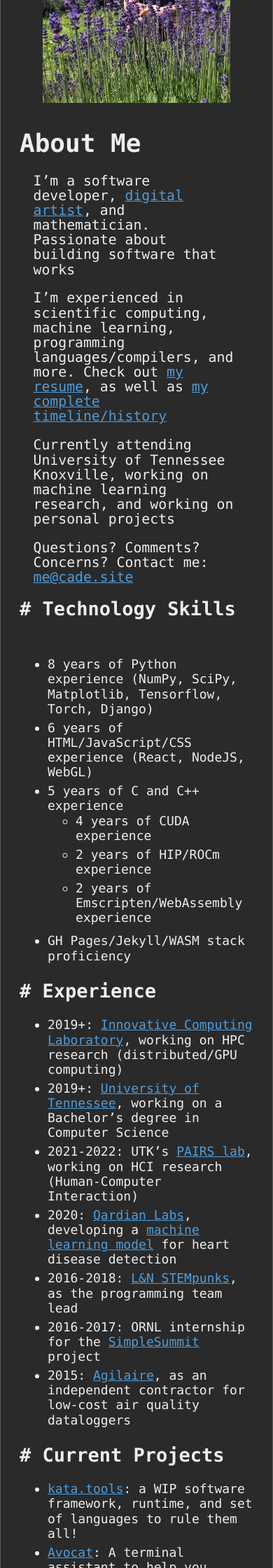
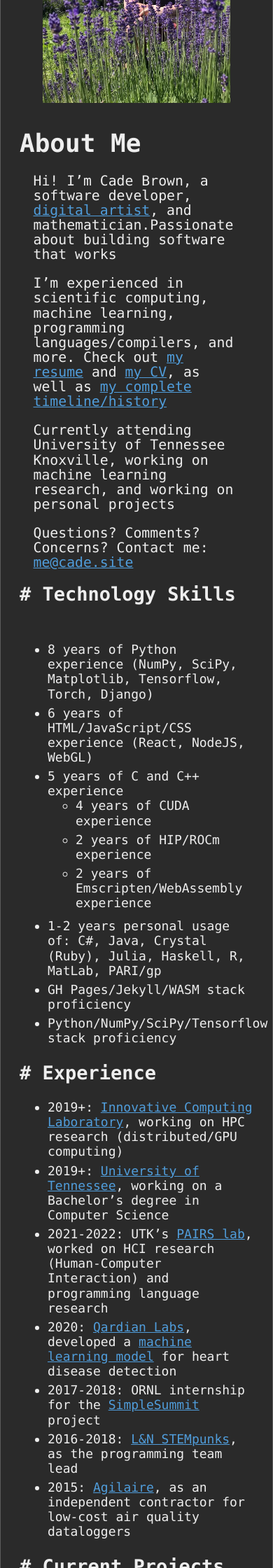
Before and after one commit to cadebrown/old.cade.site, a Jekyll site: the page built from about.md, in a window 390 px wide. Shown: the part 469-2709 px from the top of the page at 70% size. Built offline with Jekyll 4.4.1, drawn with Linux system fonts in a browser that asks for light colours; nearby versions of some CDN libraries; some of the changed text lies outside the part shown.

Commit message:
updated for resume, also rewriting

```diff
--- a/about.md
+++ b/about.md
@@ -19,9 +19,9 @@ permalink: /about
 # About Me
 
 <div style="margin: 0 5vw; font-size: 110%;">
-  I'm a software developer, [digital artist](/art), and mathematician. Passionate about building software that works
+  Hi! I'm Cade Brown, a software developer, [digital artist](/art), and mathematician.Passionate about building software that works
 
-  I'm experienced in scientific computing, machine learning, programming languages/compilers, and more. Check out [my resume](/CadeBrown_resume.pdf), as well as [my complete timeline/history](/timeline)
+  I'm experienced in scientific computing, machine learning, programming languages/compilers, and more. Check out [my resume](/CadeBrown_resume.pdf) and [my CV](/cv), as well as [my complete timeline/history](/timeline)
 
   Currently attending University of Tennessee Knoxville, working on machine learning research, and working on personal projects
 
@@ -29,6 +29,7 @@ permalink: /about
 
 </div>
 <div class="clear"></div>
+
 
 ## Technology Skills
 
@@ -38,19 +39,21 @@ permalink: /about
     * 4 years of CUDA experience
     * 2 years of HIP/ROCm experience
     * 2 years of Emscripten/WebAssembly experience
+  * 1-2 years personal usage of: C#, Java, Crystal (Ruby), Julia, Haskell, R, MatLab, PARI/gp
   * GH Pages/Jekyll/WASM stack proficiency
+  * Python/NumPy/SciPy/Tensorflow stack proficiency
 
 ## Experience
 
   * 2019+: [Innovative Computing Laboratory](https://www.icl.utk.edu/), working on HPC research (distributed/GPU computing)
   * 2019+: [University of Tennessee](https://www.utk.edu/), working on a Bachelor's degree in Computer Science
-  * 2021-2022: UTK's [PAIRS lab](https://github.com/utk-pairs/avocat), working on HCI research (Human-Computer Interaction)
-  * 2020: [Qardian Labs](https://www.qardianlabs.net/about-us), developing a [machine learning model](https://radiant-mesa-06241.herokuapp.com/HEARO14/) for heart disease detection
+  * 2021-2022: UTK's [PAIRS lab](https://github.com/utk-pairs/avocat), worked on HCI research (Human-Computer Interaction) and programming language research
+  * 2020: [Qardian Labs](https://www.qardianlabs.net/about-us), developed a [machine learning model](https://radiant-mesa-06241.herokuapp.com/HEARO14/) for heart disease detection
+  * 2017-2018: ORNL internship for the [SimpleSummit](https://simplesummit.github.io/blog/fractalexplorer) project
   * 2016-2018: [L&N STEMpunks](https://github.com/lnstempunks), as the programming team lead
-  * 2016-2017: ORNL internship for the [SimpleSummit](https://simplesummit.github.io/blog/fractalexplorer) project
   * 2015: [Agilaire](https://agilaire.com/), as an independent contractor for low-cost air quality dataloggers
 
 ## Current Projects
 
   * [kata.tools](https://kata.tools): a WIP software framework, runtime, and set of languages to rule them all!
-  * [Avocat](https://github.com/utk-pairs/avocat): A terminal assistant to help you perform tasks and automatically fix errors that are encountered using StackOverflow's API
+  * Updating this website
--- a/css/main.css
+++ b/css/main.css
@@ -499,12 +499,12 @@ footer a {
     .img-left {
         float: none;
         margin: auto;
-        width: 100%;
+        /*width: 100%;*/
     }
     .img-right {
         float: none;
         margin: auto;
-        width: 100%;
+        /*width: 100%;*/
     }
 
 
```
Also changed, not shown: cv.md (added, +79 -0 lines), links.md (+13 -1 lines), quicklinks/slate.md (added, +5 -0 lines), 1 other file.
